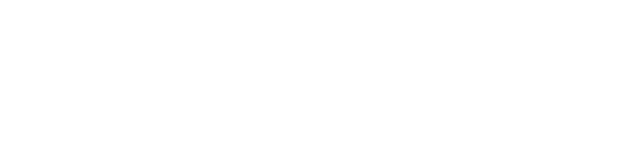
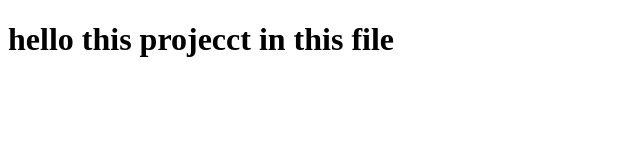
Before and after one commit to ruhitbaidya/secondfirst, a plain HTML site: page index.html in a window 1280 px wide. Shown: the whole page, without its empty margins (0-640 px from the left). Drawn offline with Linux system fonts and the light colour scheme.

Commit message:
this is first commit

```diff
--- a/index.html
+++ b/index.html
@@ -6,6 +6,6 @@
     <title>fist commit</title>
 </head>
 <body>
-
+    <h1>hello this projecct in this file</h1>
 </body>
 </html>
```
